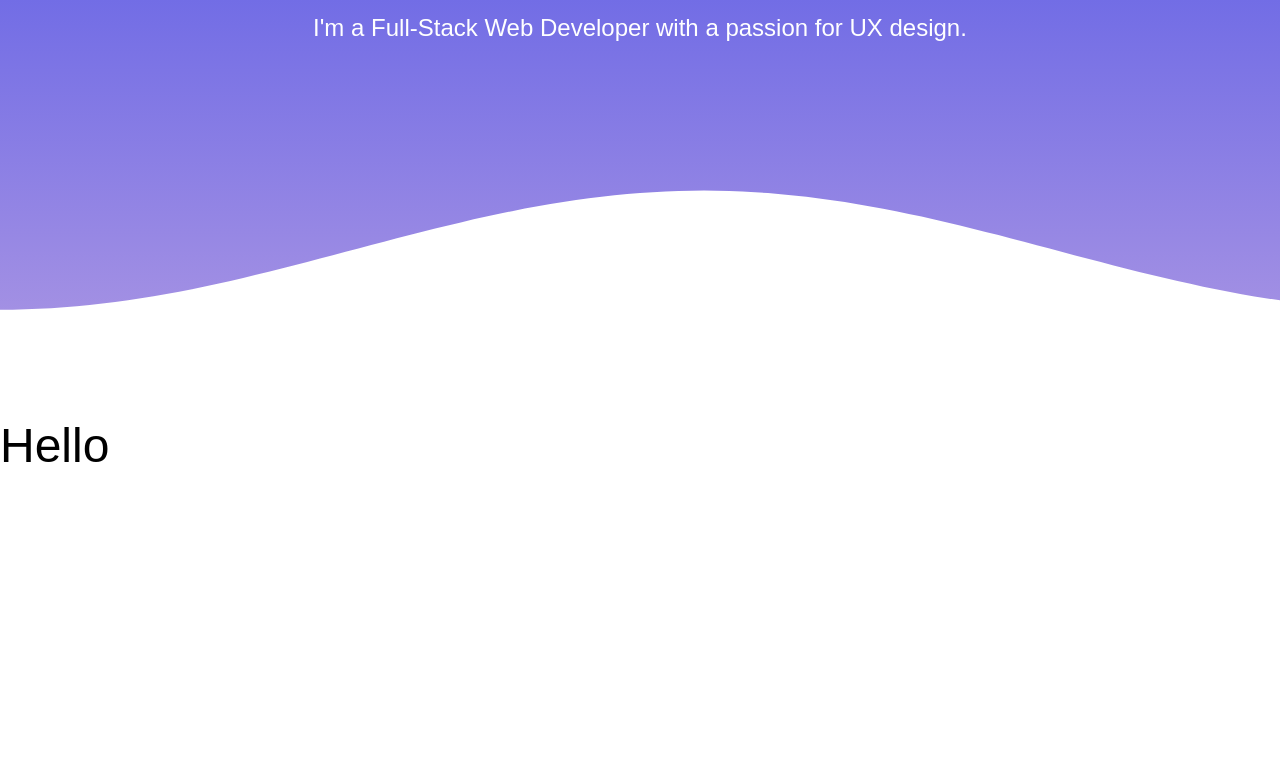
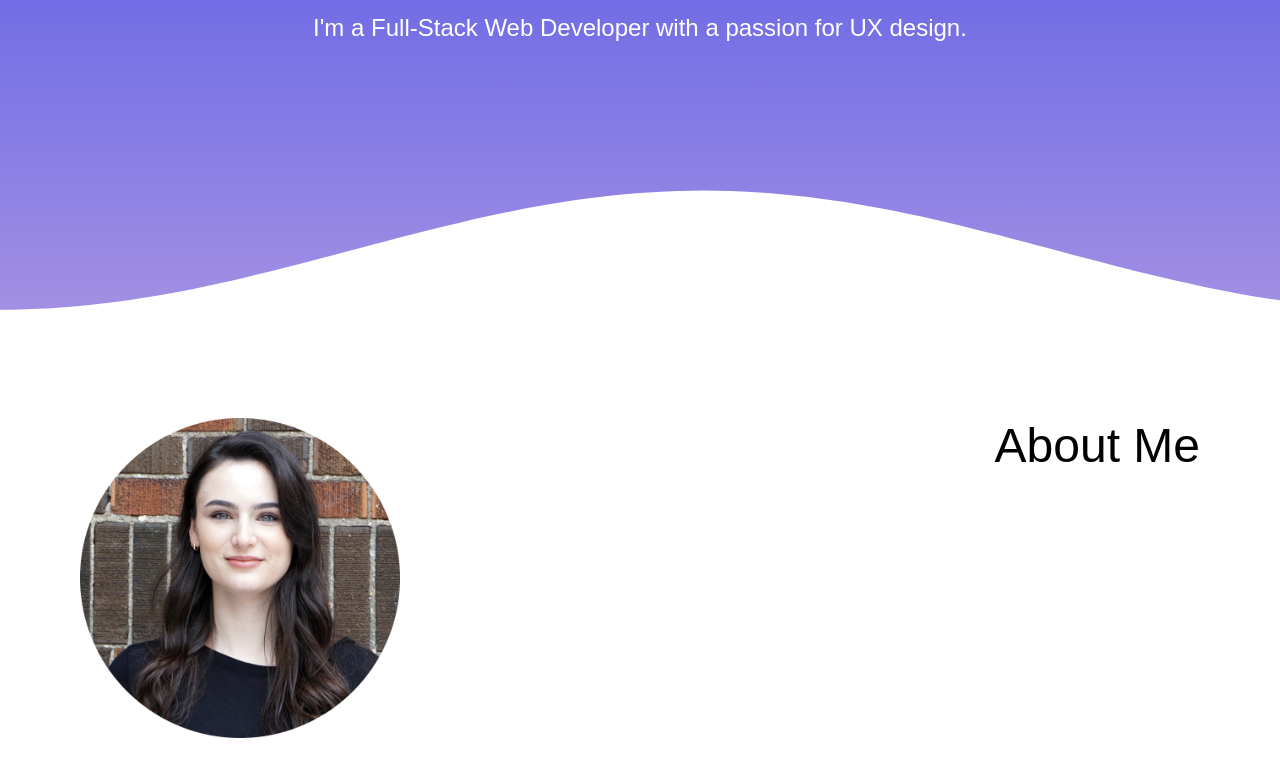
Before and after one commit to nicolecevey/portfolio, a React (Create React App) app: page / in a window 1280 px wide. Shown: the part 382-1158 px from the top of the page. Before the commit the page ends 855 px from the top, so only its background shows below. Built offline with nearby package versions, Linux system fonts and the light colour scheme.

Commit message:
Initial styling

```diff
--- a/src/components/About/About.js
+++ b/src/components/About/About.js
@@ -1,7 +1,14 @@
-
+import headshot from "../../assets/headshot.png";
+import "./About.scss";
 
 export function About() {
  return (
-    <h1>Hello</h1>
+    <article className="about">
+        <img src={headshot} className="about__headshot"></img>
+        <div className="about__text">
+            <h1>About Me</h1>
+        </div>
+    </article>
+
  )
 }
--- a/src/components/About/About.scss
+++ b/src/components/About/About.scss
@@ -1,3 +1,15 @@
-h1 {
-    color: black;
+.about {
+    margin: 0 5rem 5rem 5rem;
+    display: flex;
+    justify-content: space-between;
+
+    &__headshot {
+        height: 20rem;
+    }
+
+    &__text {
+        width: 100;
+        display: flex;
+        justify-content: center;
+    }
 }
```
Also changed, not shown: src/assets/headshot.png (added).
